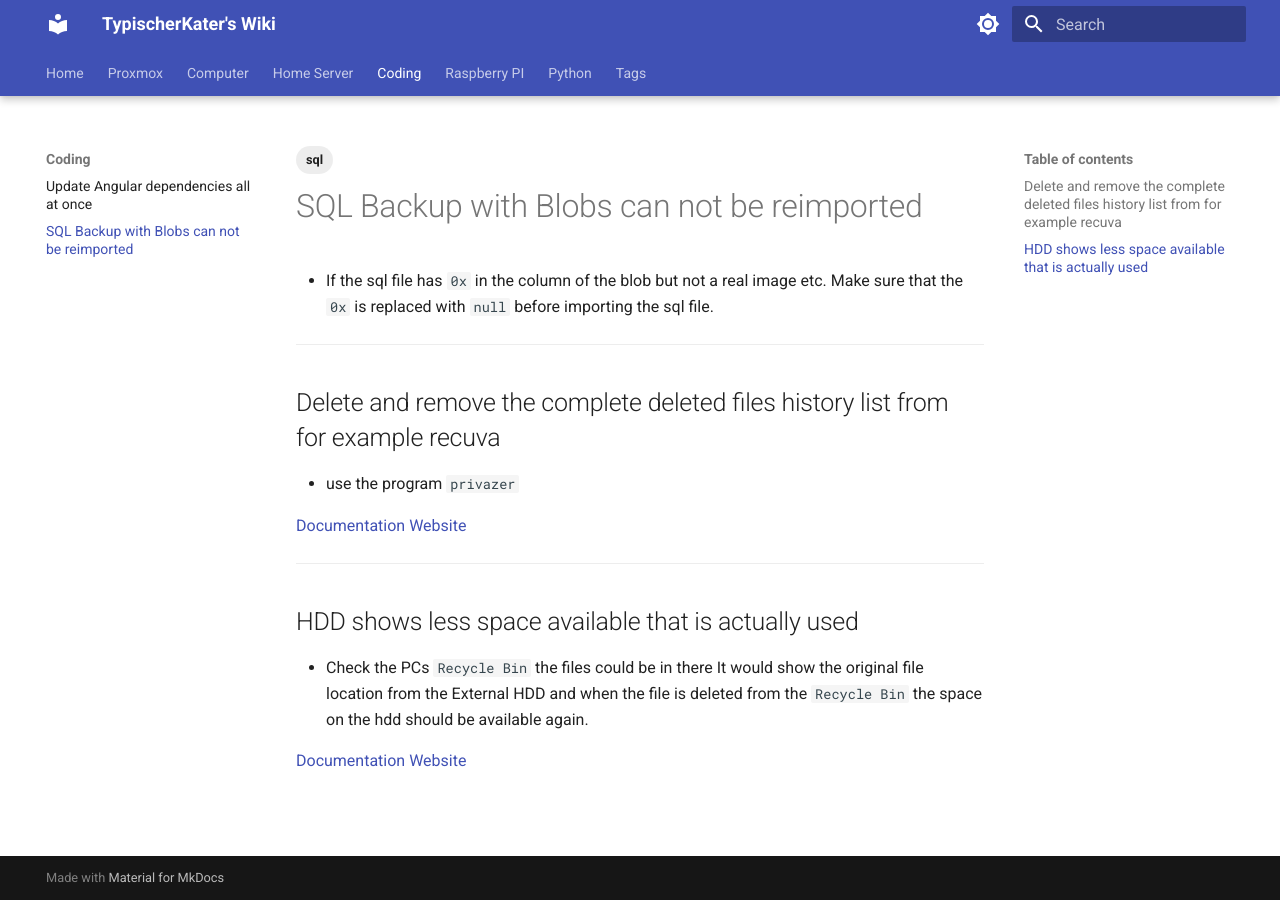
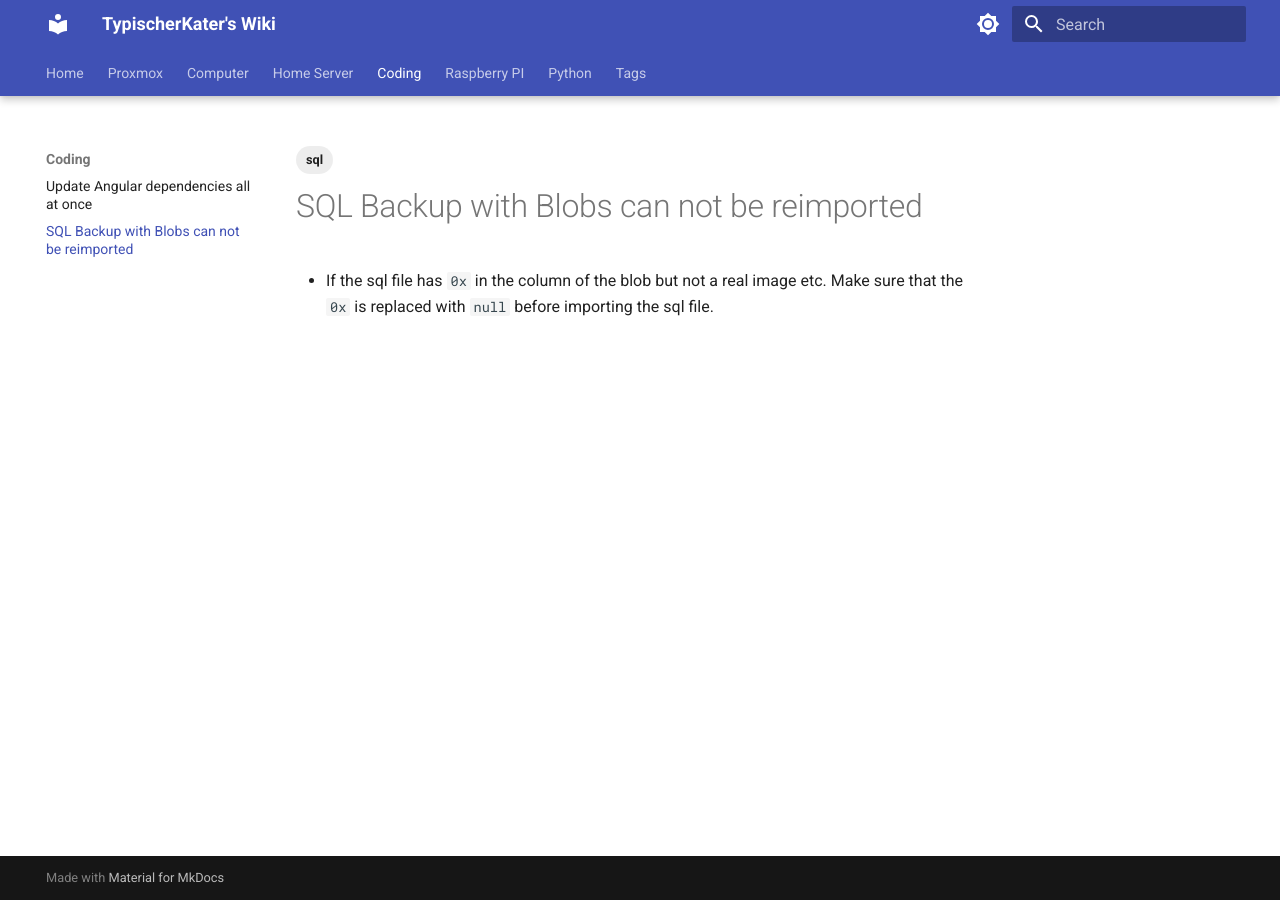
Before and after one commit to TypischerKater/mkdocs-wiki, an MkDocs documentation site: the page built from docs/coding/sql-backup-with-blobs-can-not-be-reimported.md, in a window 1280 px wide. Built offline with MkDocs 1.6.1 and Material for MkDocs 9.7.7, drawn with Linux system fonts in a browser that asks for light colours.

Commit message:
removed duplicate from coding section

```diff
--- a/docs/coding/sql-backup-with-blobs-can-not-be-reimported.md
+++ b/docs/coding/sql-backup-with-blobs-can-not-be-reimported.md
@@ -6,17 +6,3 @@ tags:
 # SQL Backup with Blobs can not be reimported
 
 - If the sql file has `0x` in the column of the blob but not a real image etc. Make sure that the `0x` is replaced with `null` before importing the sql file.
-***
-
-## Delete and remove the complete deleted files history list from for example recuva
-
-- use the program `privazer`
-
-[Documentation Website](https://superuser.com/questions/254054/how-to-reset-an-ntfs-mft-for-no-tracks-of-deleted-files-names-to-be-found-there)
-***
-
-## HDD shows less space available that is actually used
-
-- Check the PCs `Recycle Bin` the files could be in there It would show the original file location from the External HDD and when the file is deleted from the `Recycle Bin` the space on the hdd should be available again.
-
-[Documentation Website](https://superuser.com/questions/254054/how-to-reset-an-ntfs-mft-for-no-tracks-of-deleted-files-names-to-be-found-there)
```
